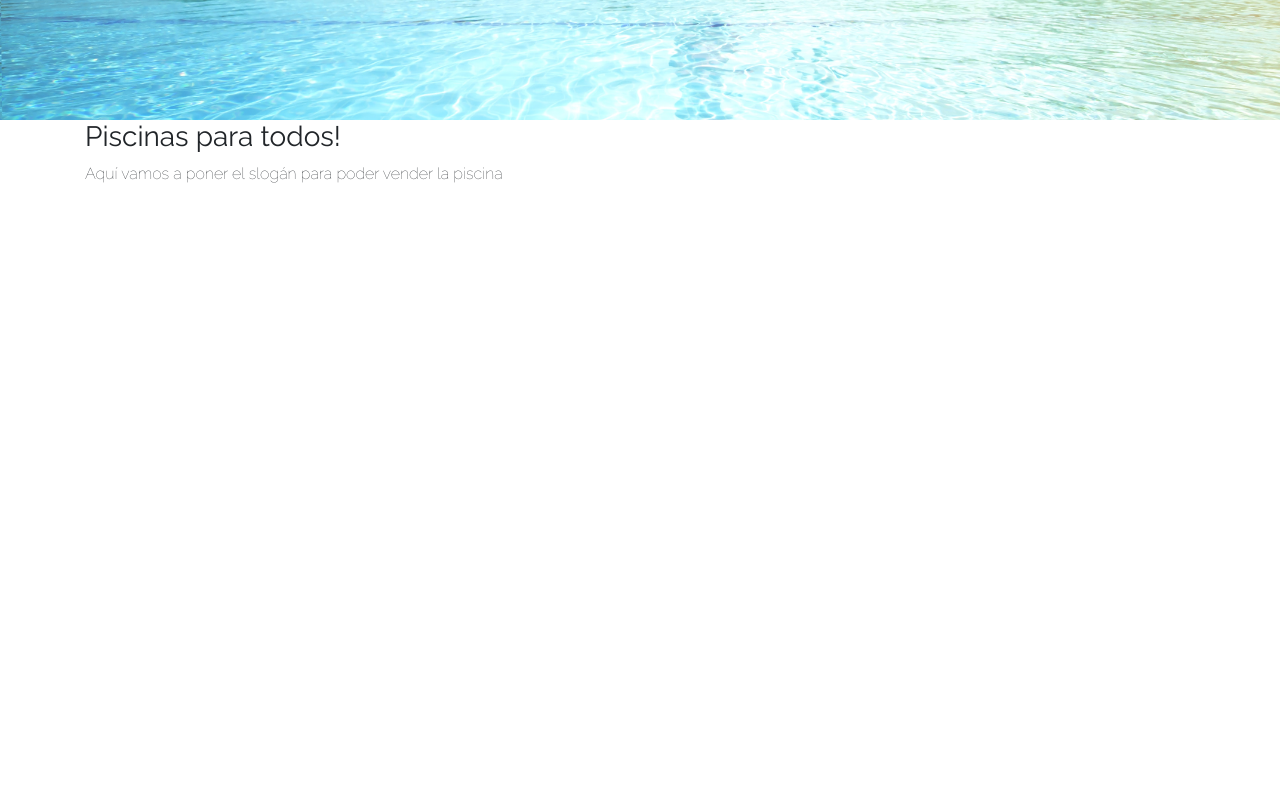
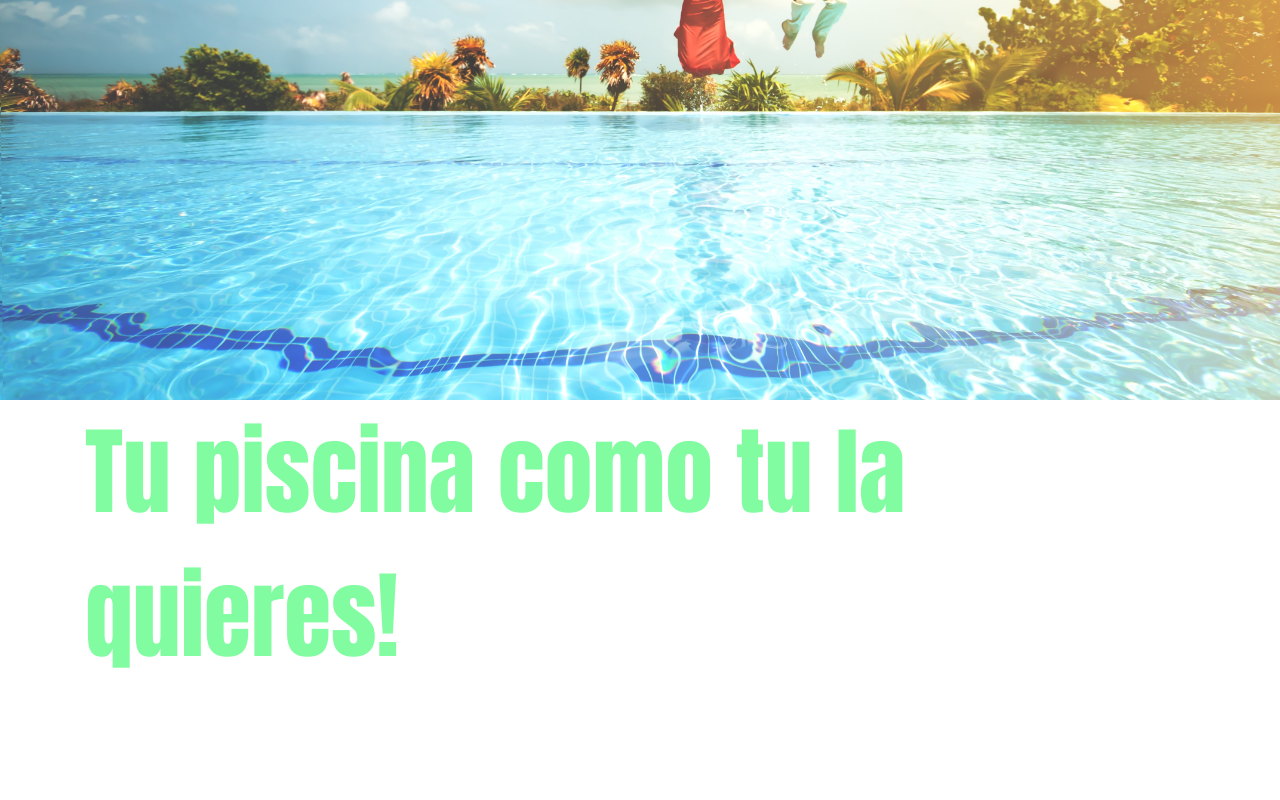
Before and after one commit to jesusbarcam/bioclimatic-pool, an Angular app: page / in a window 1280 px wide. Shown: the part 400-1200 px from the top of the page. Built offline with nearby package versions, Linux system fonts and the light colour scheme.

Commit message:
Implemented image fx in pool-section component

```diff
--- a/src/app/app.component.html
+++ b/src/app/app.component.html
@@ -1,3 +1,8 @@
 <!--The content below is only a placeholder and can be replaced.-->
-<app-header></app-header>
-<pools-section></pools-section>
+<div class="app-header-wrapper">
+  <app-header></app-header>
+</div>
+
+<div class="pools-section-wrapper">
+  <pools-section></pools-section>
+</div>
--- a/src/app/app.component.scss
+++ b/src/app/app.component.scss
@@ -1,5 +1,11 @@
 
 
-.debug {
-  border:2px solid lightseagreen;
-}
+.app-header-wrapper {
+  position: fixed;
+  z-index: 500;
+}//app-header-wrapper
+
+
+.pools-section-wrapper {
+  z-index: 0;
+}//pools-section-wrapper
--- a/src/app/components/header/header.component.scss
+++ b/src/app/components/header/header.component.scss
@@ -19,7 +19,7 @@ $color_background: #439dce;
 
     .header {
       font-family: 'Raleway' !important;
-      font-size: 1.85rem;
+      font-size: 1.45rem;
       font-weight: 100;
       color: rgb(246, 249, 250);
     }//header
@@ -27,3 +27,9 @@ $color_background: #439dce;
 
 
 }//header-wrapper
+
+
+
+.bioh-logo {
+
+}//bioh-logo
--- a/src/app/modules/pools/components/pools-section/pools-section.component.html
+++ b/src/app/modules/pools/components/pools-section/pools-section.component.html
@@ -1,17 +1,36 @@
 
-<div class="image-splash" [style.background-image]=" 'url('+ splashImageUrl +')' "></div>
+<div class="image-splash" [style.background-image]=" 'url('+ splashImageUrl +')' " [class.stopImage]=" stopTopImage " ></div>
 
-<div class="container">
+
+<div class="container" [class.stopImage]=" stopTopImage ">
+
+  <div class="head-summary-wrapper">
+    <span class="head-summary">Tu piscina como tu la quieres!</span>
+  </div>
+
   <div class="row">
     <div class="col-12">
-
-
 
       <div class="pools-title-wrapper">
         <h3>Piscinas para todos!</h3>
         <p>Aquí vamos a poner el slogán para poder vender la piscina</p>
       </div>
 
+      ¿Qué es Lorem Ipsum?
+Lorem Ipsum es simplemente el texto de relleno de las imprentas y archivos de texto. Lorem Ipsum ha sido el texto de relleno estándar de las industrias desde el año 1500, cuando un impresor (N. del T. persona que se dedica a la imprenta) desconocido usó una galería de textos y los mezcló de tal manera que logró hacer un libro de textos especimen. No sólo sobrevivió 500 años, sino que tambien ingresó como texto de relleno en documentos electrónicos, quedando esencialmente igual al original. Fue popularizado en los 60s con la creación de las hojas "Letraset", las cuales contenian pasajes de Lorem Ipsum, y más recientemente con software de autoedición, como por ejemplo Aldus PageMaker, el cual incluye versiones de Lorem Ipsum.
+
+¿Por qué lo usamos?
+Es un hecho establecido hace demasiado tiempo que un lector se distraerá con el contenido del texto de un sitio mientras que mira su diseño. El punto de usar Lorem Ipsum es que tiene una distribución más o menos normal de las letras, al contrario de usar textos como por ejemplo "Contenido aquí, contenido aquí". Estos textos hacen parecerlo un español que se puede leer. Muchos paquetes de autoedición y editores de páginas web usan el Lorem Ipsum como su texto por defecto, y al hacer una búsqueda de "Lorem Ipsum" va a dar por resultado muchos sitios web que usan este texto si se encuentran en estado de desarrollo. Muchas versiones han evolucionado a través de los años, algunas veces por accidente, otras veces a propósito (por ejemplo insertándole humor y cosas por el estilo).
+
+
+¿De dónde viene?
+Al contrario del pensamiento popular, el texto de Lorem Ipsum no es simplemente texto aleatorio. Tiene sus raices en una pieza cl´sica de la literatura del Latin, que data del año 45 antes de Cristo, haciendo que este adquiera mas de 2000 años de antiguedad. Richard McClintock, un profesor de Latin de la Universidad de Hampden-Sydney en Virginia, encontró una de las palabras más oscuras de la lengua del latín, "consecteur", en un pasaje de Lorem Ipsum, y al seguir leyendo distintos textos del latín, descubrió la fuente indudable. Lorem Ipsum viene de las secciones 1.10.32 y 1.10.33 de "de Finnibus Bonorum et Malorum" (Los Extremos del Bien y El Mal) por Cicero, escrito en el año 45 antes de Cristo. Este libro es un tratado de teoría de éticas, muy popular durante el Renacimiento. La primera linea del Lorem Ipsum, "Lorem ipsum dolor sit amet..", viene de una linea en la sección 1.10.32
+
+El trozo de texto estándar de Lorem Ipsum usado desde el año 1500 es reproducido debajo para aquellos interesados. Las secciones 1.10.32 y 1.10.33 de "de Finibus Bonorum et Malorum" por Cicero son también reproducidas en su forma original exacta, acompañadas por versiones en Inglés de la traducción realizada en 1914 por H. Rackham.
+
+¿Dónde puedo conseguirlo?
+Hay muchas variaciones de los pasajes de Lorem Ipsum disponibles, pero la mayoría sufrió alteraciones en alguna manera, ya sea porque se le agregó humor, o palabras aleatorias que no parecen ni un poco creíbles. Si vas a utilizar un pasaje de Lorem Ipsum, necesitás estar seguro de que no hay nada avergonzante escondido en el medio del texto. Todos los generadores de Lorem Ipsum que se encuentran en Internet tienden a repetir trozos predefinidos cuando sea necesario, haciendo a este el único generador verdadero (válido) en la Internet. Usa un diccionario de mas de 200 palabras provenientes del latín, combinadas con estructuras muy útiles de sentencias, para generar texto de Lorem Ipsum que parezca razonable. Este Lorem Ipsum generado siempre estará libre de repeticiones, humor agregado o palabras no características del lenguaje, etc.
+
     </div>
   </div>
 </div>
--- a/src/app/modules/pools/components/pools-section/pools-section.component.scss
+++ b/src/app/modules/pools/components/pools-section/pools-section.component.scss
@@ -1,13 +1,47 @@
-
 
 .image-splash {
-  height: 65vh;
+  height: 800px;
   width: 100%;
   background-size: cover;
   background-repeat: no-repeat;
   background-position: center;
+
+  &.stopImage{
+    position: fixed !important;
+    top: -640px !important;//-700
+    left: 0 !important;
+    right: 0 !important;
+    z-index: 100 !important;
+
+    -webkit-box-shadow: 0px 10px 11px -9px rgba(0,0,0,0.40);
+    -moz-box-shadow: 0px 10px 11px -9px rgba(0,0,0,0.40);
+    box-shadow: 0px 10px 11px -9px rgba(0,0,0,0.40);
+  }//stopscroll
+
 }//image-splash
+
 
 .container {
   height: 250rem;
+  z-index: 0;
+
+  &.stopImage {
+    margin-top: 800px !important;
+  }//stopscroll
+
+  .pools-title-wrapper {
+    margin-top: 180px;
+  }//pools-title-wrapper
+
 }//container
+
+
+.head-summary-wrapper {
+
+  .head-summary {
+    font-family: Impact, Haettenschweiler, 'Arial Narrow Bold', sans-serif;
+    font-size: 6rem;
+    font-weight: bolder;
+    color: #81fca0;
+  }//head-summary
+}//head-summary-wrapper
--- a/src/app/modules/pools/components/pools-section/pools-section.component.ts
+++ b/src/app/modules/pools/components/pools-section/pools-section.component.ts
@@ -1,4 +1,4 @@
-import { Component, OnInit } from '@angular/core';
+import { Component, OnInit, HostListener } from '@angular/core';
 
 @Component({
   selector: 'pools-section',
@@ -8,6 +8,19 @@ import { Component, OnInit } from '@angular/core';
 export class PoolsSectionComponent implements OnInit {
 
   private splashImageUrl: String = '../../../../../assets/images/splash.jpg';
+  private readonly STOP_SCROLL_IMAGE_LIMIT_TOP_POSITION: number = 638;
+  private _stopTopImage: boolean;
+
+
+
+
+  @HostListener('window:scroll', [])
+  onWindowScroll() {
+    console.log(window.pageYOffset);
+    this._stopTopImage = ( window.pageYOffset > this.STOP_SCROLL_IMAGE_LIMIT_TOP_POSITION);
+  }// OnWindowScroll
+
+
 
   /**
    * @method
@@ -24,4 +37,9 @@ export class PoolsSectionComponent implements OnInit {
   ngOnInit() {
   }// NgOnInit
 
+
+  public get stopTopImage() {
+    return this._stopTopImage;
+  }// StopTopImage
+
 }// PoolsSectionComponent
```
